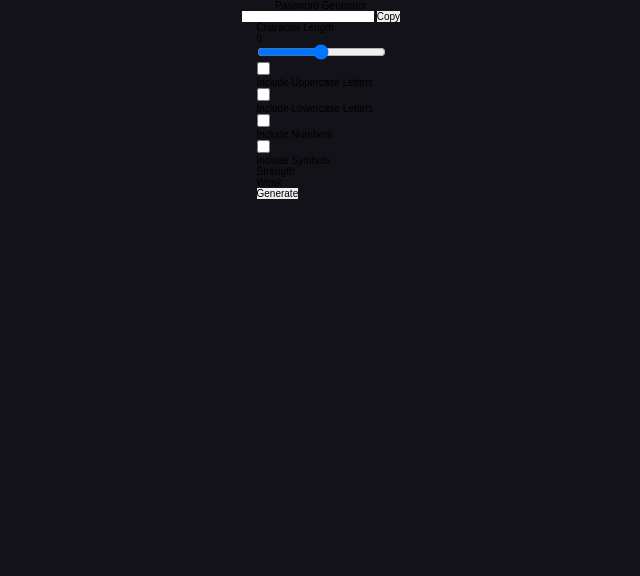
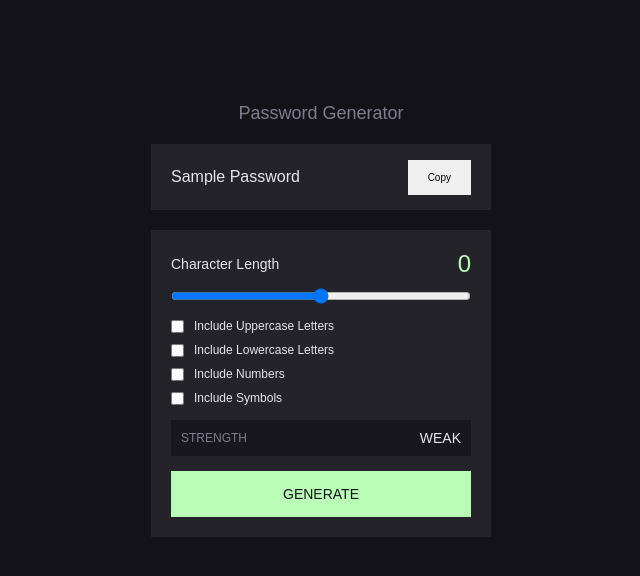
Before and after one commit to fredickandrewdimo/Modern-Password-Generator, a plain HTML site: page index.html in a window 1280 px wide. Shown: the whole page, without its empty margins (319-959 px from the left). Drawn offline with Linux system fonts and the light colour scheme; a web font is replaced by a local one.

Commit message:
Added the css styles of the app

```diff
--- a/app.js
+++ b/app.js
@@ -0,0 +1,2 @@
+const inputEl = document.getElementById("password-input");
+inputEl.value = "Sample Password";
--- a/index.html
+++ b/index.html
@@ -23,7 +23,7 @@
 
 <body>
     <!-- App Title -->
-    <div id="app-title-container" class="app-container">
+    <div id="app-title-container" class="app-title-container">
         <h1 class="app-title">Password Generator</h1>
     </div>
 
@@ -36,7 +36,7 @@
     <!-- Password Options -->
     <div id="password-options" class="password-options">
         <div id="character-lenght-container" class="character-lenght-container">
-            <div id="character-lenght-content">
+            <div id="character-lenght-content" class="character-lenght-content">
                 <p id="character-lenght-name" class="character-lenght-name">Character Length</p>
                 <span id="character-lenght-value" class="character-lenght-value">0</span>
             </div>
--- a/style.css
+++ b/style.css
@@ -5,6 +5,7 @@
     --secondary-accent: #F2CE76;
     --primary-body: #131218;
     --secondary-body: #24232A;
+    --tertiary-body: #18171E;
 }
 
 * {
@@ -26,9 +27,181 @@ body {
     justify-content: center;
     align-items: center;
     flex-direction: column;
+    height: 80vh;
     background-color: var(--primary-body);
 }
 
+/* App Title */
+
 .app-title-container h1 {
     color: var(--secondary-text);
+    font-size: 1.8rem;
+    margin: 0 0 20px 0;
 }
+
+/* Password Container */
+
+.password-container {
+    display: flex;
+    align-items: center;
+    justify-content: space-between;
+    padding: 15px 20px;
+    margin: 0 0 20px 0;
+    width: 300px;
+    background-color: var(--secondary-body);
+}
+
+.password-input {
+    margin: 0 10px 0 0;
+    height: 36px;
+    width: 100%;
+    background-color: var(--secondary-body);
+    color: var(--primary-text);
+    font-size: 1.6rem;
+}
+
+.password-copy {
+    padding: 12px 20px;
+}
+
+/* Password Options */
+
+.password-options {
+    padding: 20px;
+    background-color: var(--secondary-body);
+    width: 300px;
+}
+
+/* Character Length */
+
+.character-lenght-content {
+    display: flex;
+    align-items: center;
+    justify-content: space-between;
+    margin: 0 0 10px 0;
+}
+
+.character-lenght-name {
+    color: var(--primary-text);
+    font-size: 1.4rem;
+}
+
+.character-lenght-value {
+    color: var(--primary-accent);
+    font-size: 2.4rem;
+}
+
+.character-lenght-range {
+    margin: 0 0 15px 0;
+    width: 100%;
+}
+
+/* Options for Include */
+
+.option-include-container {
+    margin: 0 0 15px 0;
+}
+
+.include-uppercase-container {
+    display: flex;
+    align-items: center;
+    margin: 0 0 10px 0;
+}
+
+.include-uppercase-container input {
+    margin: 0 10px 0 0;
+}
+
+.include-uppercase-text {
+    color: var(--primary-text);
+    font-size: 1.2rem;
+}
+
+.include-lowercase-container {
+    display: flex;
+    align-items: center;
+    margin: 0 0 10px 0;
+}
+
+.include-lowercase-container input {
+    margin: 0 10px 0 0;
+}
+
+.include-lowercase-text {
+    color: var(--primary-text);
+    font-size: 1.2rem;
+}
+
+.include-numbers-container {
+    display: flex;
+    align-items: center;
+    margin: 0 0 10px 0;
+}
+
+.include-numbers-container input {
+    margin: 0 10px 0 0;
+}
+
+.include-numbers-text {
+    color: var(--primary-text);
+    font-size: 1.2rem;
+}
+
+.include-symbols-container {
+    display: flex;
+    align-items: center;
+    margin: 0 0 10px 0;
+}
+
+.include-symbols-container input {
+    margin: 0 10px 0 0;
+}
+
+.include-symbols-text {
+    color: var(--primary-text);
+    font-size: 1.2rem;
+}
+
+/* Password Strenght Container */
+
+.password-strength-container {
+    margin: 0 0 15px 0;
+    background-color: var(--tertiary-body);
+    padding: 10px;
+}
+
+.password-strength-content {
+    display: flex;
+    align-items: center;
+    justify-content: space-between;
+}
+
+.password-strength-name {
+    color: var(--secondary-text);
+    font-size: 1.2rem;
+    text-transform: uppercase;
+}
+
+.strength-value-name {
+    color: var(--primary-text);
+    text-transform: uppercase;
+    font-size: 1.4rem;
+}
+
+/* Generate Button */
+
+.generate-btn {
+    width: 100%;
+    padding: 15px 30px;
+    background-color: var(--primary-accent);
+    color: var(--primary-body);
+    font-size: 1.4rem;
+    text-transform: uppercase;
+}
+
+.generate-btn:hover {
+    border: 1px solid var(--primary-accent);
+    background-color: var(--secondary-body);
+    color: var(--primary-accent);
+    cursor: pointer;
+}
```
